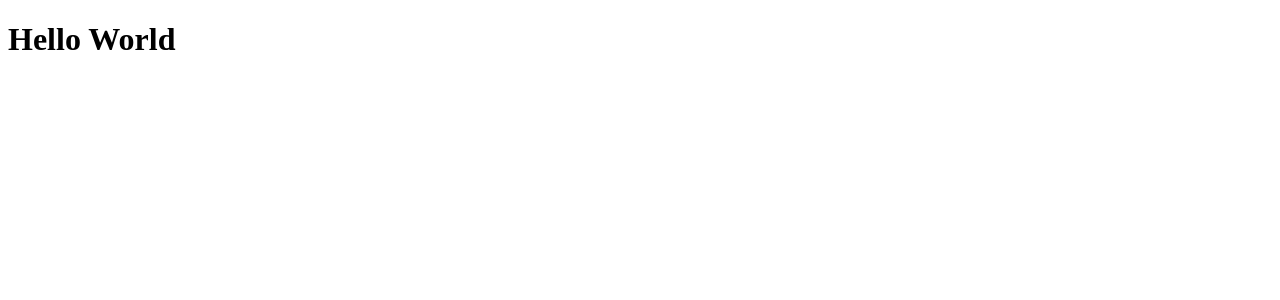
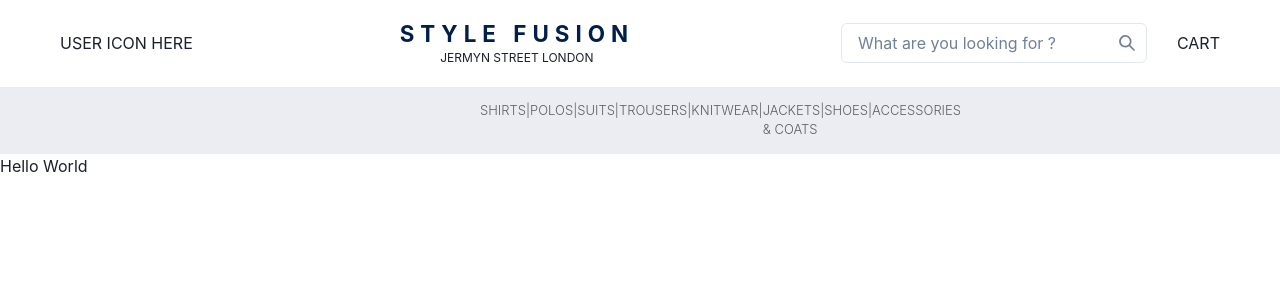
Before and after one commit to rz03/stylefusion, a React (Create React App) app: page / in a window 1280 px wide. Shown: the top 300 px of the page. Built offline with nearby package versions, Linux system fonts and the light colour scheme.

Commit message:
added navbar for desktop

```diff
--- a/package.json
+++ b/package.json
@@ -3,9 +3,14 @@
   "version": "0.1.0",
   "private": true,
   "dependencies": {
+    "@chakra-ui/icons": "^2.1.0",
+    "@chakra-ui/react": "^2.8.0",
+    "@emotion/react": "^11.11.1",
+    "@emotion/styled": "^11.11.0",
     "@testing-library/jest-dom": "^5.17.0",
     "@testing-library/react": "^13.4.0",
     "@testing-library/user-event": "^13.5.0",
+    "framer-motion": "^10.13.1",
     "json-server": "^0.17.3",
     "react": "^18.2.0",
     "react-dom": "^18.2.0",
--- a/src/App.js
+++ b/src/App.js
@@ -1,8 +1,10 @@
 import "./App.css";
+import Navbar from "./Components/Navbar";
 
 function App() {
   return (
     <div>
+      <Navbar />
       <h1>Hello World</h1>
     </div>
   );
--- /dev/null
+++ b/src/Components/Navbar.jsx
@@ -0,0 +1,128 @@
+import {
+  Flex,
+  Heading,
+  Text,
+  Input,
+  InputGroup,
+  InputRightElement,
+  Divider,
+} from "@chakra-ui/react";
+import React from "react";
+import { SearchIcon } from "@chakra-ui/icons";
+
+const Navbar = () => {
+  return (
+    <nav>
+      <Flex justify="space-between" align="center" px="60px">
+        <div>USER ICON HERE</div>
+        <Flex py="20px" px="10px" flexDirection="column" align="center">
+          <Heading
+            fontSize="1.4rem"
+            lineHeight="1.8rem"
+            color="#001f49"
+            letterSpacing="6px"
+          >
+            STYLE FUSION
+          </Heading>
+          <Text fontSize="0.75rem">JERMYN STREET LONDON</Text>
+        </Flex>
+        <Flex align="center" gap="30px">
+          <InputGroup>
+            <InputRightElement pointerEvents="none">
+              <SearchIcon color="gray.500" />
+            </InputRightElement>
+            <Input type="tel" placeholder="What are you looking for ?" />
+          </InputGroup>
+          CART
+        </Flex>
+      </Flex>
+      <Flex
+        bg="#ebedf3"
+        listStyleType="none"
+        fontSize="13px"
+        py="14px"
+        px="30rem"
+        justifyContent="space-evenly"
+        fontWeight="thin"
+      >
+        <li>
+          <Text fontWeight="light" color="#5e5e5e">
+            SHIRTS
+          </Text>
+        </li>
+        <li>
+          <Text fontWeight="light" color="#5e5e5e">
+            |
+          </Text>
+        </li>
+        <li>
+          <Text fontWeight="light" color="#5e5e5e">
+            POLOS
+          </Text>
+        </li>
+        <li>
+          <Text fontWeight="light" color="#5e5e5e">
+            |
+          </Text>
+        </li>
+        <li>
+          <Text fontWeight="light" color="#5e5e5e">
+            SUITS
+          </Text>
+        </li>
+        <li>
+          <Text fontWeight="light" color="#5e5e5e">
+            |
+          </Text>
+        </li>
+        <li>
+          <Text fontWeight="light" color="#5e5e5e">
+            TROUSERS
+          </Text>
+        </li>
+        <li>
+          <Text fontWeight="light" color="#5e5e5e">
+            |
+          </Text>
+        </li>
+        <li>
+          <Text fontWeight="light" color="#5e5e5e">
+            KNITWEAR
+          </Text>
+        </li>
+        <li>
+          <Text fontWeight="light" color="#5e5e5e">
+            |
+          </Text>
+        </li>
+        <li>
+          <Text fontWeight="light" color="#5e5e5e">
+            JACKETS & COATS
+          </Text>
+        </li>
+        <li>
+          <Text fontWeight="light" color="#5e5e5e">
+            |
+          </Text>
+        </li>
+        <li>
+          <Text fontWeight="light" color="#5e5e5e">
+            SHOES
+          </Text>
+        </li>
+        <li>
+          <Text fontWeight="light" color="#5e5e5e">
+            |
+          </Text>
+        </li>
+        <li>
+          <Text fontWeight="light" color="#5e5e5e">
+            ACCESSORIES
+          </Text>
+        </li>
+      </Flex>
+    </nav>
+  );
+};
+
+export default Navbar;
--- a/src/index.js
+++ b/src/index.js
@@ -1,10 +1,13 @@
 import React from "react";
 import ReactDOM from "react-dom/client";
 import App from "./App";
+import { ChakraProvider } from "@chakra-ui/react";
 
 const root = ReactDOM.createRoot(document.getElementById("root"));
 root.render(
   <React.StrictMode>
-    <App />
+    <ChakraProvider>
+      <App />
+    </ChakraProvider>
   </React.StrictMode>
 );
```
Also changed, not shown: 1 other file (tests, documents, lock files or other folders).
